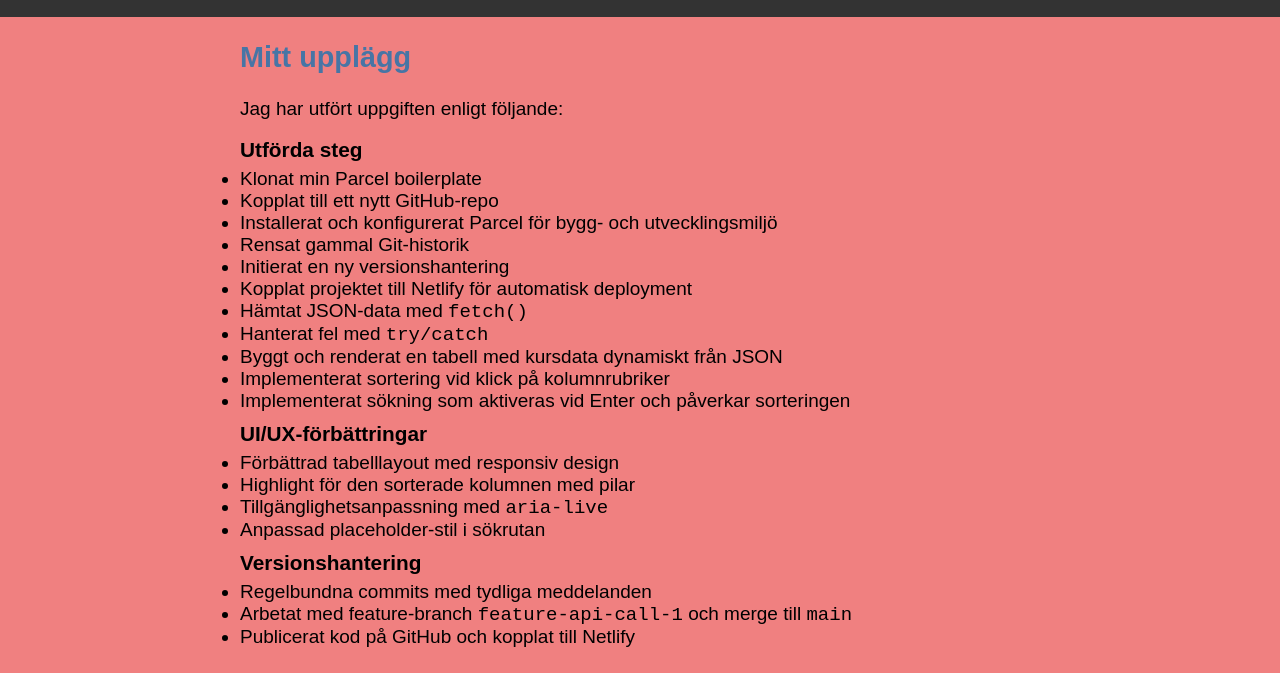
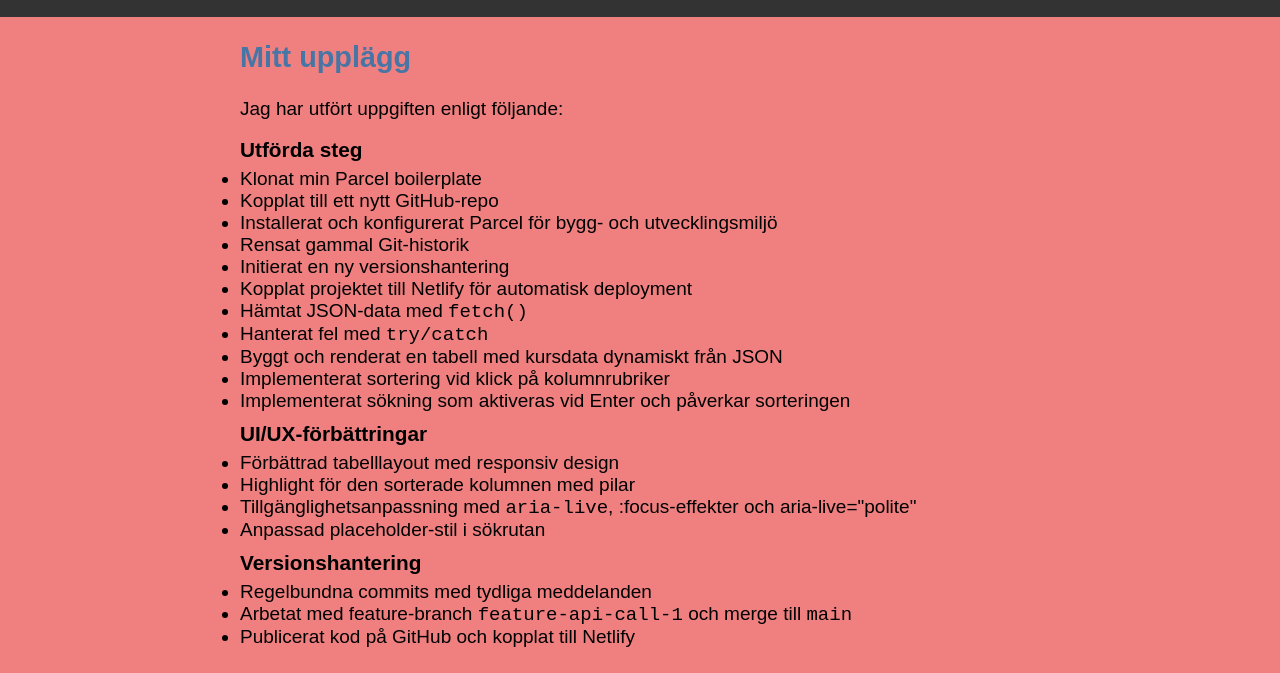
Before and after one commit to sarasjodin/api-requests, a website: page src/process.html in a window 1280 px wide. Shown: the part 127-800 px from the top of the page. Drawn offline with Linux system fonts and the light colour scheme.

Commit message:
accessibility changes added

```diff
--- a/src/process.html
+++ b/src/process.html
@@ -69,7 +69,10 @@
           <ul>
             <li>Förbättrad tabelllayout med responsiv design</li>
             <li>Highlight för den sorterade kolumnen med pilar</li>
-            <li>Tillgänglighetsanpassning med <code>aria-live</code></li>
+            <li>
+              Tillgänglighetsanpassning med <code>aria-live</code>,
+              :focus-effekter och aria-live="polite"
+            </li>
             <li>Anpassad placeholder-stil i sökrutan</li>
           </ul>
         </section>
```
